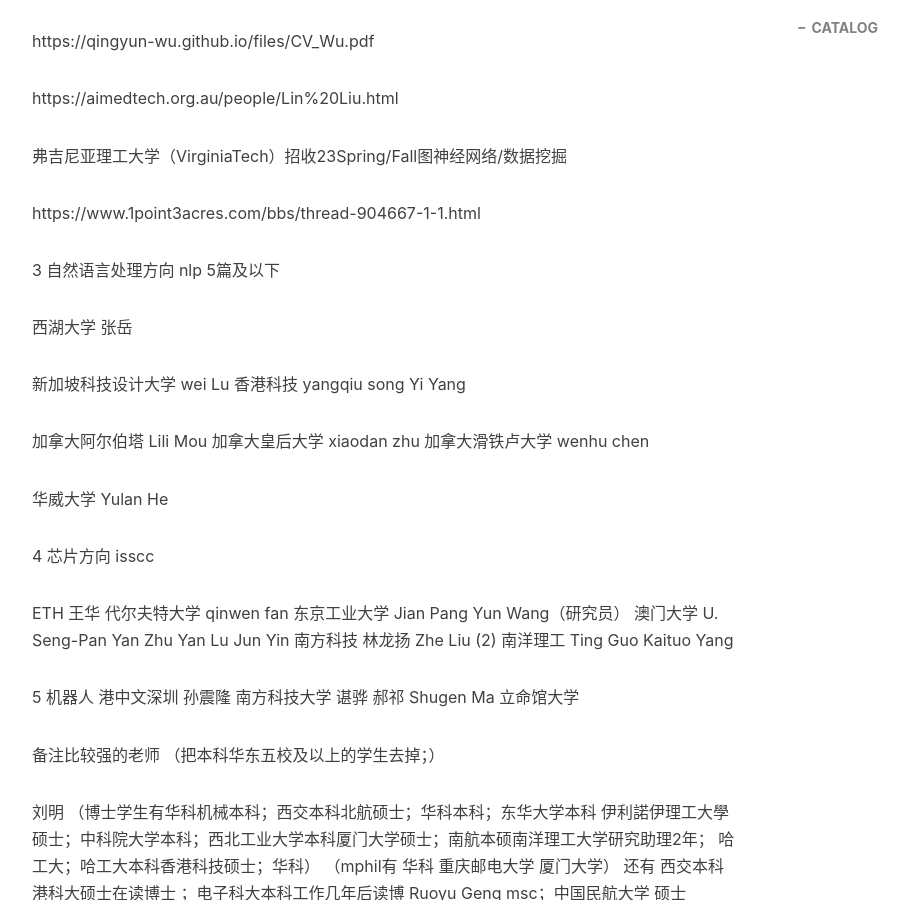
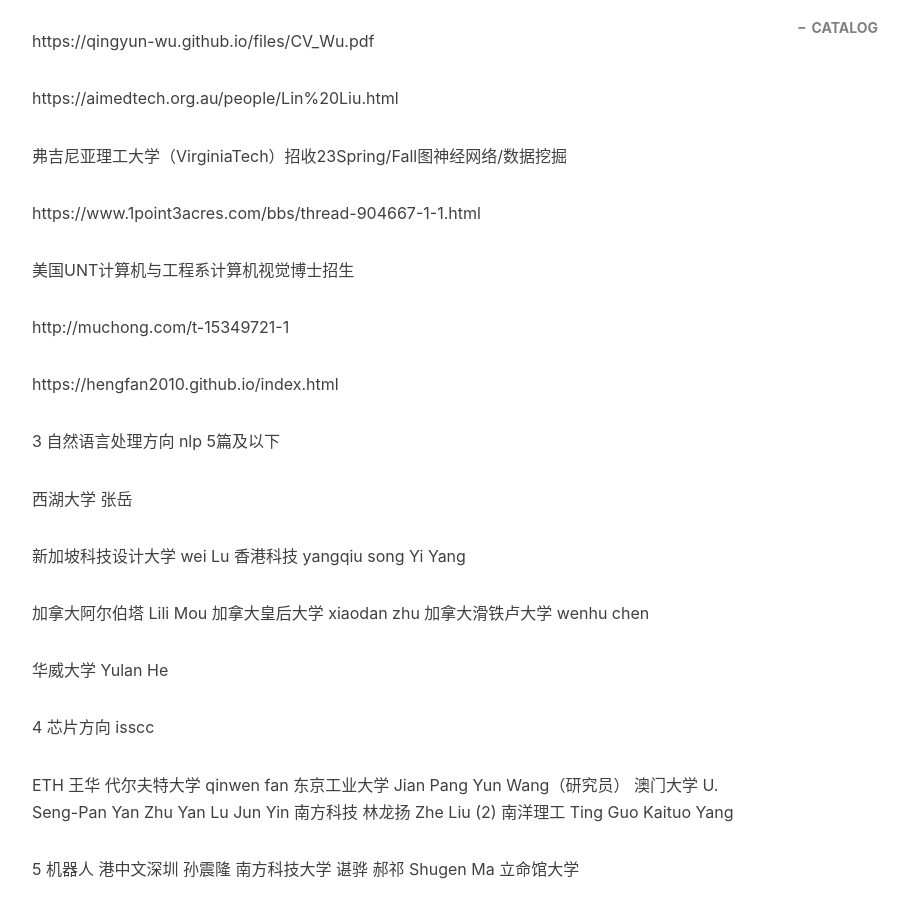
Before and after one commit to pengjiao123/pengjiao123.github.io, a Jekyll site: the page built from _posts/2022-06-18-实习相关.md, in a window 1280 px wide and 900 px high, scrolled down 1870 px. Shown: the whole window, without its empty margins (233-1142 px from the left). Built offline with Jekyll 4.4.1, drawn with Linux system fonts in a browser that asks for light colours; nearby versions of some CDN libraries; comment, search, counter and statistics services are not loaded.

Commit message:
Update 2022-06-18-实习相关.md

```diff
--- a/_posts/2022-06-18-实习相关.md
+++ b/_posts/2022-06-18-实习相关.md
@@ -89,6 +89,13 @@
 弗吉尼亚理工大学（VirginiaTech）招收23Spring/Fall图神经网络/数据挖掘
 
 https://www.1point3acres.com/bbs/thread-904667-1-1.html
+
+
+ 美国UNT计算机与工程系计算机视觉博士招生
+
+http://muchong.com/t-15349721-1
+
+https://hengfan2010.github.io/index.html
 
 3 自然语言处理方向
 nlp 5篇及以下
```
